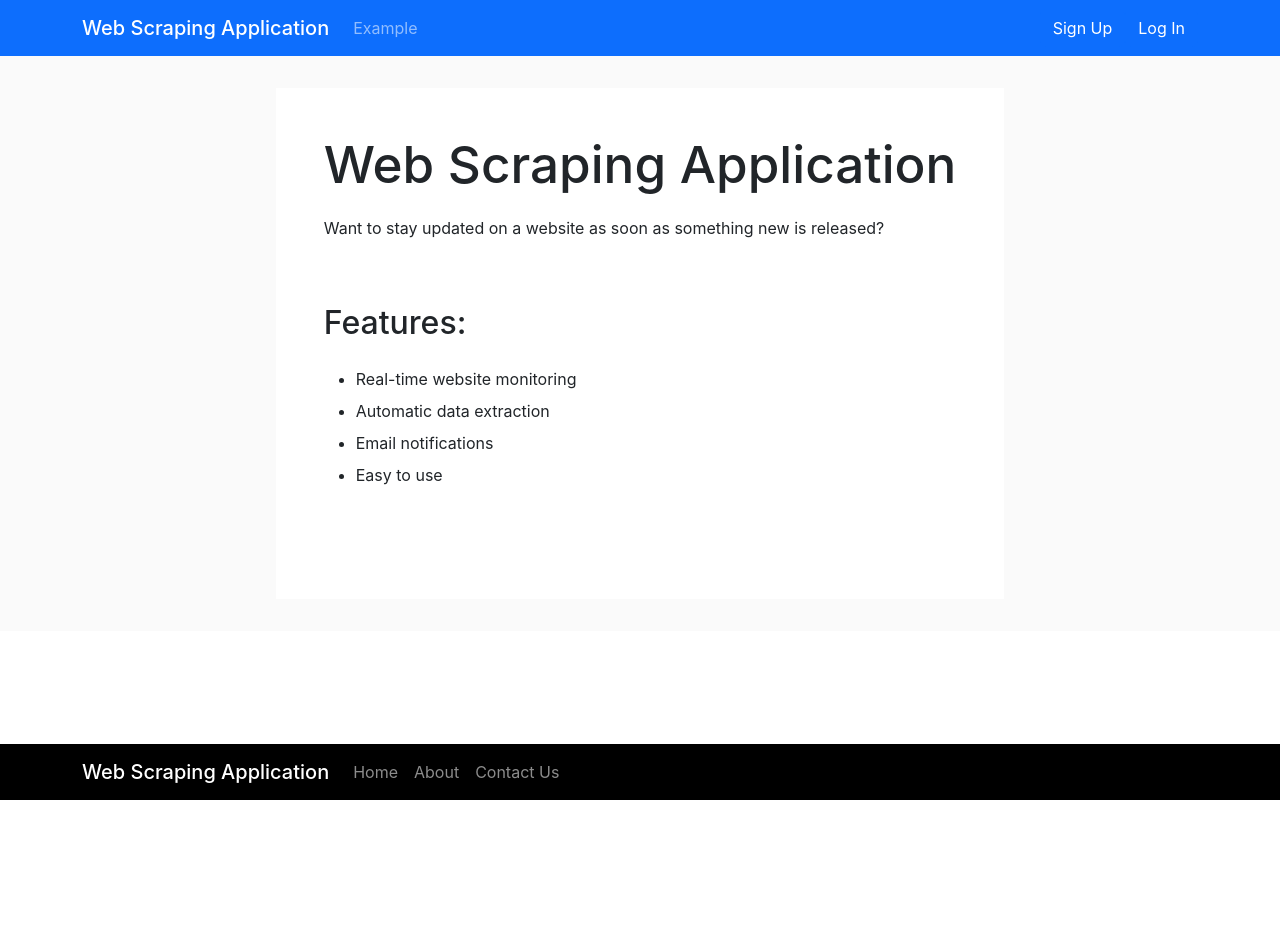
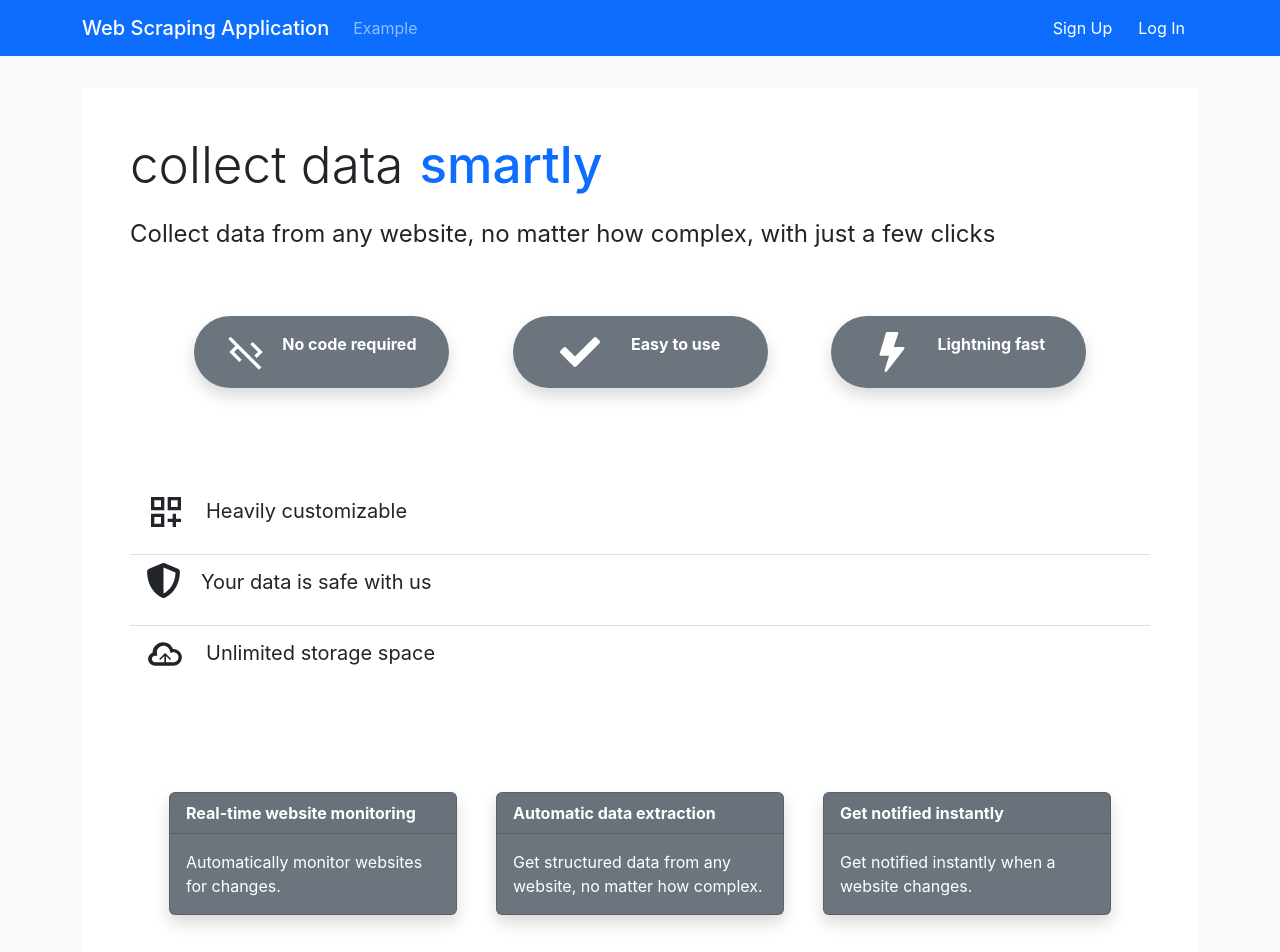
Before and after one commit to aggie-coding-club/Web-Scraping-Application, a React (Vite) app in the folder frontend/: page / in a window 1280 px wide. Shown: the top 952 px of the page. Before the commit the page ends 800 px from the top, so only its background shows below. Built offline with nearby package versions, Linux system fonts and the light colour scheme; no server answers.

Commit message:
add hero template details and formatting

```diff
--- a/frontend/src/App.tsx
+++ b/frontend/src/App.tsx
@@ -1,6 +1,7 @@
 import { useEffect, useState } from "react";
 import LoginModal from "./components/LoginModal";
 import NavBar from "./components/NavBar";
+import Footer from "./components/Footer";
 import SignUpModal from "./components/SignUpModal";
 import { User } from "./models/user";
 import * as ObjsApi from "./network/objs_api";
@@ -45,14 +46,8 @@ function App() {
               path="/"
               element={<ObjsPage loggedInUser={loggedInUser} />}
             />
-            <Route
-              path="/example"
-              element={<ExamplePage />}
-            />
-            <Route
-              path="/*"
-              element={<NotFoundPage/>}
-            />
+            <Route path="/example" element={<ExamplePage />} />
+            <Route path="/*" element={<NotFoundPage />} />
           </Routes>
         </Container>
         {showSignUpModal && (
@@ -73,6 +68,7 @@ function App() {
             }}
           />
         )}
+        <Footer />
       </div>
     </BrowserRouter>
   );
--- a/frontend/src/components/Footer.tsx
+++ b/frontend/src/components/Footer.tsx
@@ -3,11 +3,10 @@ import { Container, Nav, Navbar } from "react-bootstrap";
 const Footer = () => {
   return (
     <div>
-      <Navbar bg="black" variant="dark" fixed="bottom">
+      <Navbar bg="black" variant="dark">
         <Container>
           <Navbar.Brand href="/">Web Scraping Application</Navbar.Brand>
           <Nav className="me-auto">
-            <Nav.Link href="/">Home</Nav.Link>
             <Nav.Link href="/about">About</Nav.Link>
             <Nav.Link href="/contact">Contact Us</Nav.Link>
           </Nav>
--- a/frontend/src/components/Home.tsx
+++ b/frontend/src/components/Home.tsx
@@ -1,18 +1,105 @@
+import { MdCodeOff } from "react-icons/md";
+import { FaCheck, FaShieldAlt } from "react-icons/fa";
+import { BsLightningFill } from "react-icons/bs";
+import { MdOutlineDashboardCustomize } from "react-icons/md";
+import { TiCloudStorageOutline } from "react-icons/ti";
+
 const Home = () => {
   return (
-    <div className="bg-white p-5">
-      <h1 className="text-4xl font-bold mb-4">Web Scraping Application</h1>
-      <p className="text-lg mb-6">
-        Want to stay updated on a website as soon as something new is released?
-      </p>
-      <div className="content py-5">
-        <h2 className="text-2xl font-bold mb-4">Features:</h2>
-        <ul className="list-disc ml-6">
-          <li className="mb-2">Real-time website monitoring</li>
-          <li className="mb-2">Automatic data extraction</li>
-          <li className="mb-2">Email notifications</li>
-          <li className="mb-2">Easy to use</li>
+    <div className="bg-white w-100 p-5">
+      {/* Hero */}
+      <div className="pb-5">
+        <div className="hstack gap-3">
+          <h1 className="text-4xl fw-light mb-4 text-lowercase">
+            Collect data
+          </h1>
+          <h1 className="text-primary text-4xl font-bold mb-4 text-lowercase">
+            smartly
+          </h1>
+        </div>
+
+        <p className="fs-4 mb-6">
+          Collect data from any website, no matter how complex, with just a few
+          clicks
+        </p>
+      </div>
+
+      {/* Description */}
+      <div className="d-flex justify-content-evenly">
+        <div className="d-flex p-3 justify-content-evenly bg-secondary w-25 rounded-pill shadow fw-bold text-center text-white">
+          <MdCodeOff size={40} />
+          <p>No code required</p>
+        </div>
+        <div className="d-flex p-3 justify-content-evenly bg-secondary w-25 rounded-pill shadow fw-bold text-center text-white">
+          <FaCheck size={40} />
+          <p>Easy to use</p>
+        </div>
+        <div className="d-flex p-3 justify-content-evenly bg-secondary w-25 rounded-pill shadow fw-bold text-center text-white">
+          <BsLightningFill className="" size={40} />
+          <p>Lightning fast</p>
+        </div>
+      </div>
+
+      <div className="py-5 mt-5">
+        <ul className="list-group list-group-flush">
+          <div className="d-flex gap-3 list-group-item">
+            <MdOutlineDashboardCustomize size={40} />
+            <p className="fs-5 p-1">Heavily customizable</p>
+          </div>
+
+          <div className="d-flex gap-3 list-group-item">
+            <FaShieldAlt size={35} />
+            <p className="fs-5 p-1">Your data is safe with us</p>
+          </div>
+
+          <div className="d-flex gap-3 list-group-item">
+            <TiCloudStorageOutline size={40} />
+            <p className="fs-5 p-1">Unlimited storage space</p>
+          </div>
         </ul>
+      </div>
+      <div className="d-flex justify-content-evenly py-5">
+        <div
+          className="card text-bg-secondary shadow mb-3"
+          style={{ maxWidth: "18rem" }}>
+          <div className="card-header fw-bold">
+            Real-time website monitoring
+          </div>
+          <div className="card-body">
+            <p className="card-text">
+              Automatically monitor websites for changes.
+            </p>
+          </div>
+        </div>
+
+        <div
+          className="card text-bg-secondary shadow mb-3"
+          style={{ maxWidth: "18rem" }}>
+          <div className="card-header fw-bold">Automatic data extraction</div>
+          <div className="card-body">
+            <p className="card-text">
+              Get structured data from any website, no matter how complex.
+            </p>
+          </div>
+        </div>
+
+        <div
+          className="card text-bg-secondary shadow mb-3"
+          style={{ maxWidth: "18rem" }}>
+          <div className="card-header fw-bold">Get notified instantly</div>
+          <div className="card-body">
+            <p className="card-text">
+              Get notified instantly when a website changes.
+            </p>
+          </div>
+        </div>
+      </div>
+
+      {/* Call to action */}
+      <div className="d-flex justify-content-center pt-5">
+        <button className="btn btn-lg btn-primary p-3 fw-bold rounded-pill shadow">
+          Get Started
+        </button>
       </div>
     </div>
   );
--- a/frontend/src/components/NavBarLoggedInView.tsx
+++ b/frontend/src/components/NavBarLoggedInView.tsx
@@ -3,12 +3,14 @@ import { User } from "../models/user";
 import * as ObjsApi from "../network/objs_api";
 
 interface NavBarLoggedInViewProps {
-    user: User,
-    onLogoutSuccessful: () => void,
+  user: User;
+  onLogoutSuccessful: () => void;
 }
 
-const NavBarLoggedInView = ({ user, onLogoutSuccessful }: NavBarLoggedInViewProps) => {
-
+const NavBarLoggedInView = ({
+  user,
+  onLogoutSuccessful,
+}: NavBarLoggedInViewProps) => {
   async function logout() {
     try {
       await ObjsApi.logout();
@@ -21,12 +23,10 @@ const NavBarLoggedInView = ({ user, onLogoutSuccessful }: NavBarLoggedInViewProp
 
   return (
     <>
-            <Navbar.Text className="me-2">
-                Signed in as: {user.username}
-            </Navbar.Text>
+      <Navbar.Text className="me-2">Signed in as {user.username}</Navbar.Text>
       <Button onClick={logout}>Log out</Button>
     </>
   );
-}
+};
 
 export default NavBarLoggedInView;
--- a/frontend/src/components/ObjsPageLoggedOutView.tsx
+++ b/frontend/src/components/ObjsPageLoggedOutView.tsx
@@ -1,11 +1,7 @@
 import Home from "./Home";
 
 const ObjsPageLoggedOutView = () => {
-  return (
-    <div>
-      <Home />
-    </div>
-  );
+  return <Home />;
 };
 
 export default ObjsPageLoggedOutView;
--- a/frontend/src/main.tsx
+++ b/frontend/src/main.tsx
@@ -2,12 +2,10 @@ import "bootstrap/dist/css/bootstrap.min.css";
 import React from "react";
 import ReactDOM from "react-dom/client";
 import App from "./App.tsx";
-import Footer from "./components/Footer.tsx";
 import "./styles/global.css";
 
 ReactDOM.createRoot(document.getElementById("root")!).render(
   <React.StrictMode>
     <App />
-    <Footer />
   </React.StrictMode>
 );
--- a/frontend/src/pages/NotFoundPage.tsx
+++ b/frontend/src/pages/NotFoundPage.tsx
@@ -1,6 +1,7 @@
 const NotFoundPage = () => {
   return (
     <div>
+      <h1>404</h1>
       <p>Page not found</p>
     </div>
   );
```
Also changed, not shown: 1 other file (tests, documents, lock files or other folders). Lines whose indentation alone changed are shown as unchanged.
